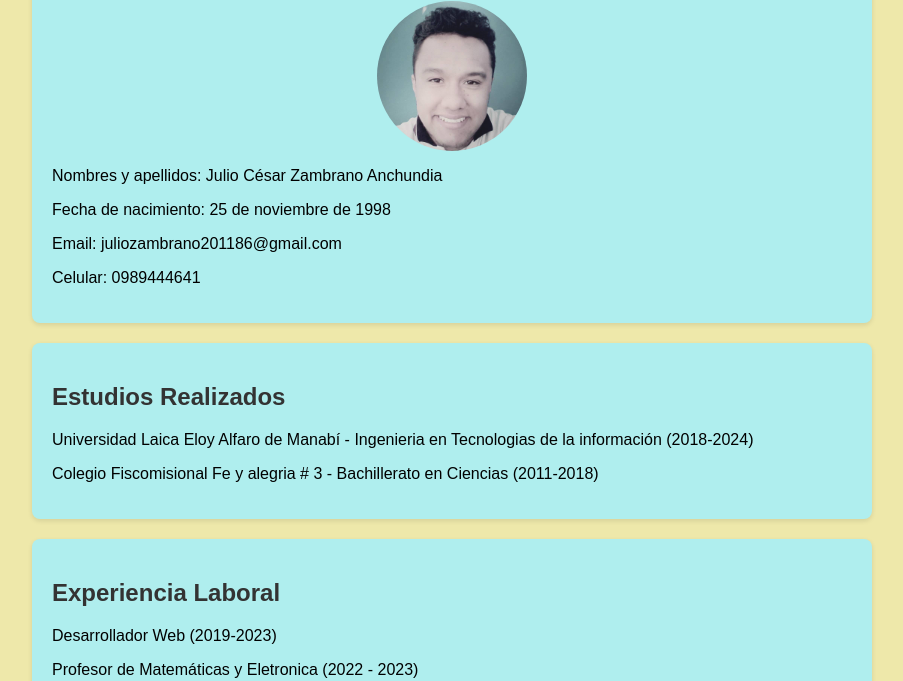
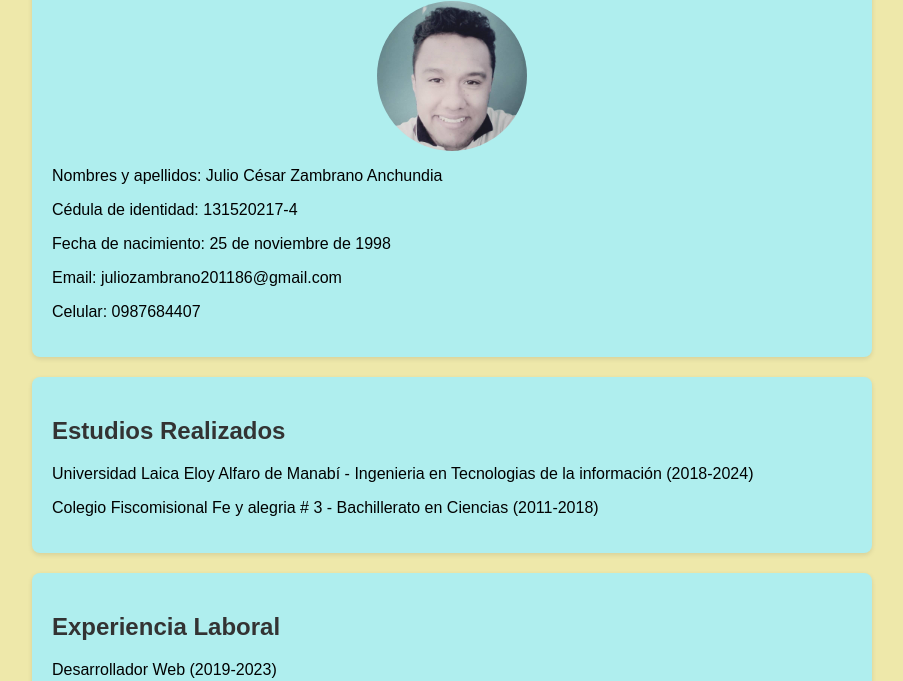
Before and after one commit to JulioZambrano25/PORTAFOLIO-JULIO-ZAMBRANO.github.io, a plain HTML site: page index.html in a window 1280 px wide. Shown: the part 119-800 px from the top of the page, without its empty margins (188-1091 px from the left). Drawn offline with Linux system fonts and the light colour scheme.

Commit message:
ACTUALIZACIÓN DE DATOS

```diff
--- a/index.html
+++ b/index.html
@@ -12,9 +12,10 @@
         <h1>Datos Personales</h1>
         <img src="FOTO DE PERFIL.jpg" alt="Mi Foto">
         <p>Nombres y apellidos: Julio César Zambrano Anchundia </p>
+        <p>Cédula de identidad: 131520217-4 </p>
         <p>Fecha de nacimiento: 25 de noviembre de 1998</p>
         <p>Email: juliozambrano201186@gmail.com</p>
-        <p>Celular: 0989444641</p>
+        <p>Celular: 0987684407</p>
     </div>
 
     <div class="container">
@@ -26,7 +27,7 @@
     <div class="container">
         <h2>Experiencia Laboral</h2>
         <p>Desarrollador Web (2019-2023)</p>
-        <p>Profesor de Matemáticas y Eletronica (2022 - 2023)</p>
+        <p>Profesor de Matemáticas y Eletronica (2023 - 2025)</p>
     </div>
 
     <div class="container">
```
